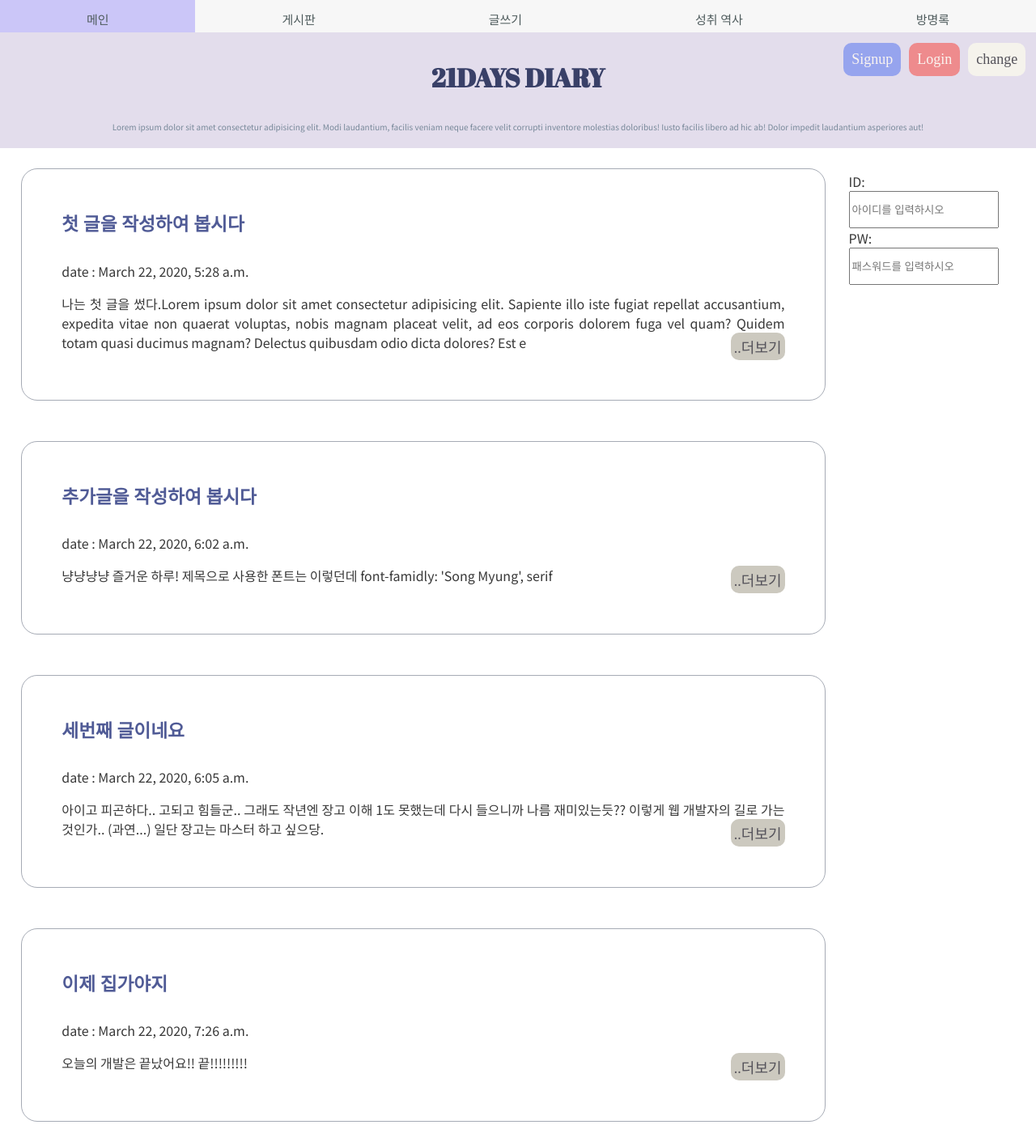
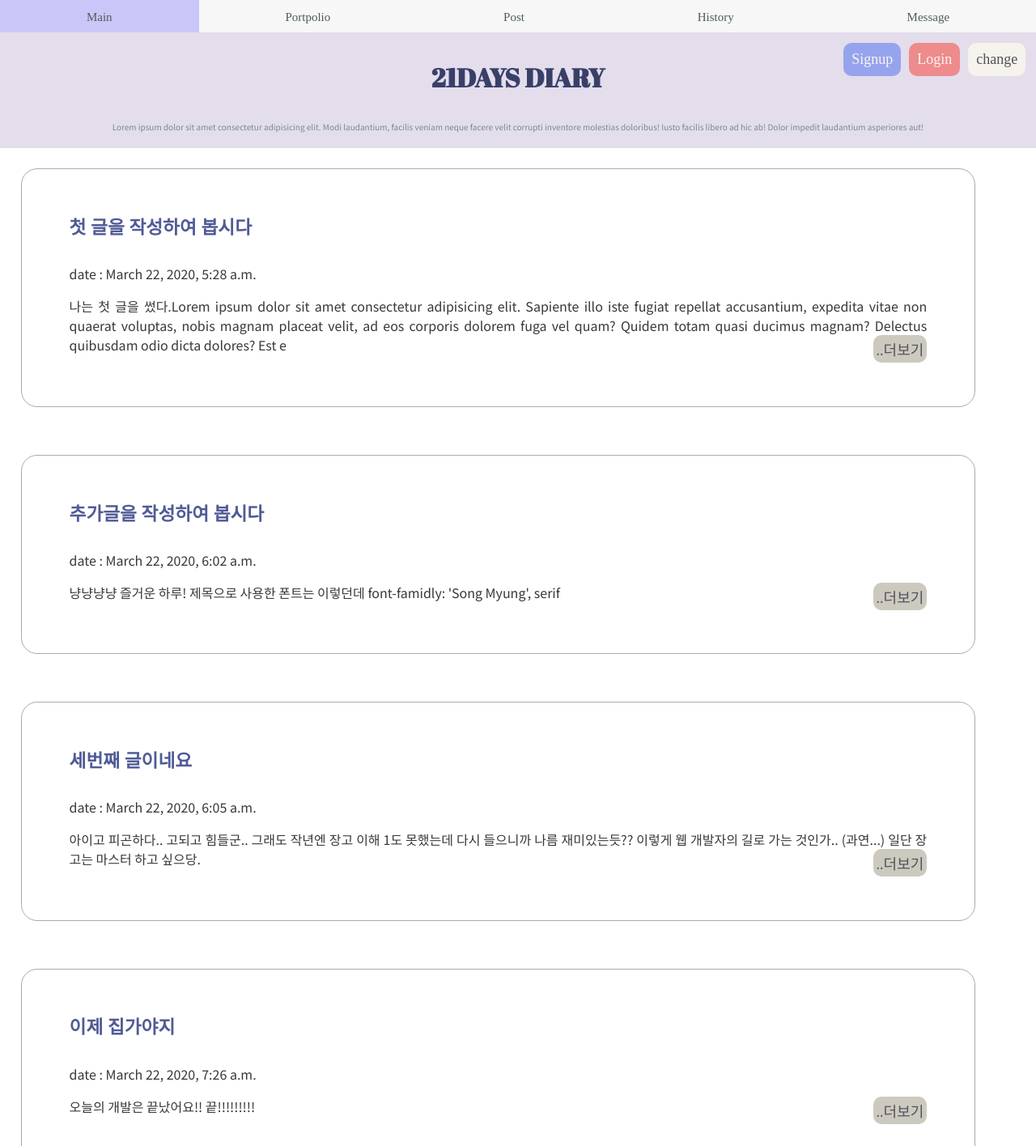
Before and after one commit to 0801euiyeon/Portfolio_01, a Django app: page / in a window 1280 px wide. Shown: the top 1416 px of the page at 81% size. Run offline with Django 3.2, Linux system fonts and the light colour scheme; data comes from the database, SQL or seed files in the repository; both versions use the stored data as it was after the commit; some web fonts are replaced.

Commit message:
2020_07_23

```diff
--- a/blog/main/static/css/home.css
+++ b/blog/main/static/css/home.css
@@ -30,7 +30,7 @@ nav{
     background-color: rgba(171, 162, 250, 0.568);
 }
 .listcontainer{
-    position: fixed;
+    /* position: fixed; */
     display: flex;
     width: 100%;
     flex-direction: row;
--- a/blog/main/templates/home.html
+++ b/blog/main/templates/home.html
@@ -18,11 +18,11 @@
     <div class="container">
         <nav>
             <ul class="listcontainer">
-                <li class="list"><a href="{% url 'home' %}">메인</a></li>
-                <li class="list"><a href="#">게시판</a></li>
-                <li class="list"><a href="{% url 'new' %}">글쓰기</a></li>
-                <li class="list"><a href="#">성취 역사</a></li>
-                <li class="list"><a href="#">방명록</a></li>
+                <li class="list"><a href="{% url 'home' %}">Main</a></li>
+                <li class="list"><a href="#">Portpolio</a></li>
+                <li class="list"><a href="{% url 'new' %}">Post</a></li>
+                <li class="list"><a href="#">History</a></li>
+                <li class="list"><a href="#">Message</a></li>
             </ul>
         </nav>
         <div>
@@ -66,13 +66,13 @@
                             </section>
                     </article>
                     <aside class="content">
-                        <ul class="idpw">
+                        <!-- <ul class="idpw">
                             <ul>
                                 <li>ID:<input type="text" class="login" name="ID" placeholder="아이디를 입력하시오"></li>
                                 <li>PW:</li>
                                 <li><input type="text" class="login" name="PW" placeholder="패스워드를 입력하시오"></li>
                             </ul>
-                        </ul>
+                        </ul> -->
                     </aside>
                 </section>
             </div>
```
Also changed, not shown: blog/db.sqlite3.
